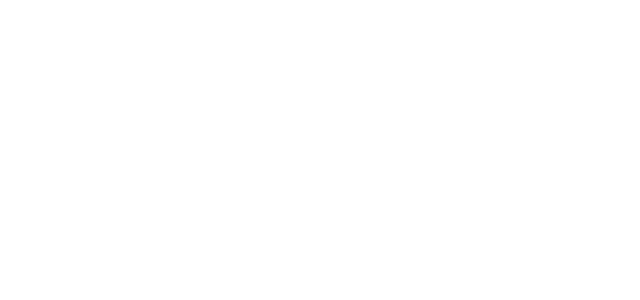
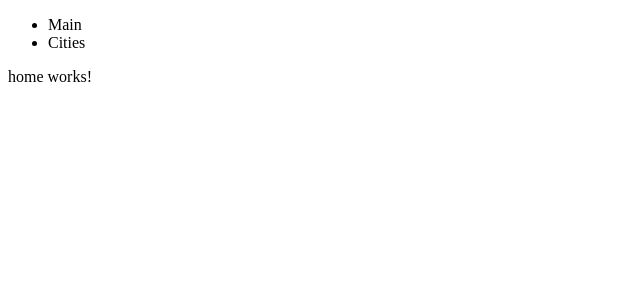
Before and after one commit to nleclaire/wayfarer-project, an Angular app: page /home in a window 1280 px wide. Before the commit this address led to /. Shown: the top 300 px of the page, without its empty margins (0-640 px from the left). Built offline with nearby package versions, Linux system fonts and the light colour scheme.

Commit message:
Adding routing for Home and Cities components

```diff
--- a/src/app/app-routing.module.ts
+++ b/src/app/app-routing.module.ts
@@ -1,7 +1,18 @@
 import { NgModule } from '@angular/core';
 import { RouterModule, Routes } from '@angular/router';
+import {HomeComponent} from './home/home.component';
+import {CitiesComponent} from './cities/cities.component';
 
-const routes: Routes = [];
+const routes: Routes = [
+  {
+    path: 'home',
+    component: HomeComponent
+  },
+  {
+    path: 'cities',
+    component: CitiesComponent
+  }
+];
 
 @NgModule({
   imports: [RouterModule.forRoot(routes)],
--- a/src/app/app.component.html
+++ b/src/app/app.component.html
@@ -1,2 +1,11 @@
-
+<nav>
+  <ul>
+    <li routerLink="home">
+      Main
+    </li>
+    <li routerLink="cities">
+      Cities
+    </li>
+  </ul>
+</nav>
 <router-outlet></router-outlet>
--- a/src/app/app.module.ts
+++ b/src/app/app.module.ts
@@ -3,10 +3,14 @@
 
 import { AppRoutingModule } from './app-routing.module';
 import { AppComponent } from './app.component';
+import { HomeComponent } from './home/home.component';
+import { CitiesComponent } from './cities/cities.component';
 
 @NgModule({
   declarations: [
-    AppComponent
+    AppComponent,
+    HomeComponent,
+    CitiesComponent
   ],
   imports: [
     BrowserModule,
--- /dev/null
+++ b/src/app/cities/cities.component.html
@@ -0,0 +1 @@
+<p>cities works!</p>
--- /dev/null
+++ b/src/app/cities/cities.component.ts
@@ -0,0 +1,15 @@
+import { Component, OnInit } from '@angular/core';
+
+@Component({
+  selector: 'app-cities',
+  templateUrl: './cities.component.html',
+  styleUrls: ['./cities.component.css']
+})
+export class CitiesComponent implements OnInit {
+
+  constructor() { }
+
+  ngOnInit(): void {
+  }
+
+}
--- /dev/null
+++ b/src/app/home/home.component.html
@@ -0,0 +1 @@
+<p>home works!</p>
--- /dev/null
+++ b/src/app/home/home.component.ts
@@ -0,0 +1,15 @@
+import { Component, OnInit } from '@angular/core';
+
+@Component({
+  selector: 'app-home',
+  templateUrl: './home.component.html',
+  styleUrls: ['./home.component.css']
+})
+export class HomeComponent implements OnInit {
+
+  constructor() { }
+
+  ngOnInit(): void {
+  }
+
+}
```
Also changed, not shown: src/app/cities/cities.component.css (added), src/app/home/home.component.css (added), 2 other files (tests, documents, lock files or other folders).
